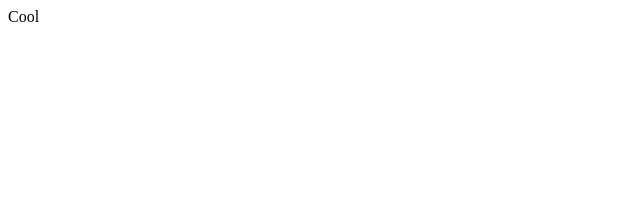
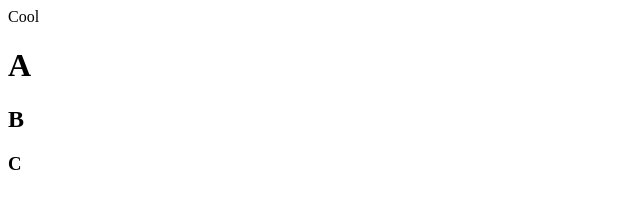
Before and after one commit to trishsky/trish.github.io, a plain HTML site: page index.html in a window 1280 px wide. Shown: the full height of the page, 0-640 px from the left. Drawn offline with Linux system fonts and the light colour scheme.

Commit message:
Update index.html

```diff
--- a/index.html
+++ b/index.html
@@ -4,5 +4,8 @@
     </head>
   <body>
     Cool
+    <h1>A</h1>
+    <h2>B</h2>
+    <h3>C</h3>
     </body>
   </html>
```
